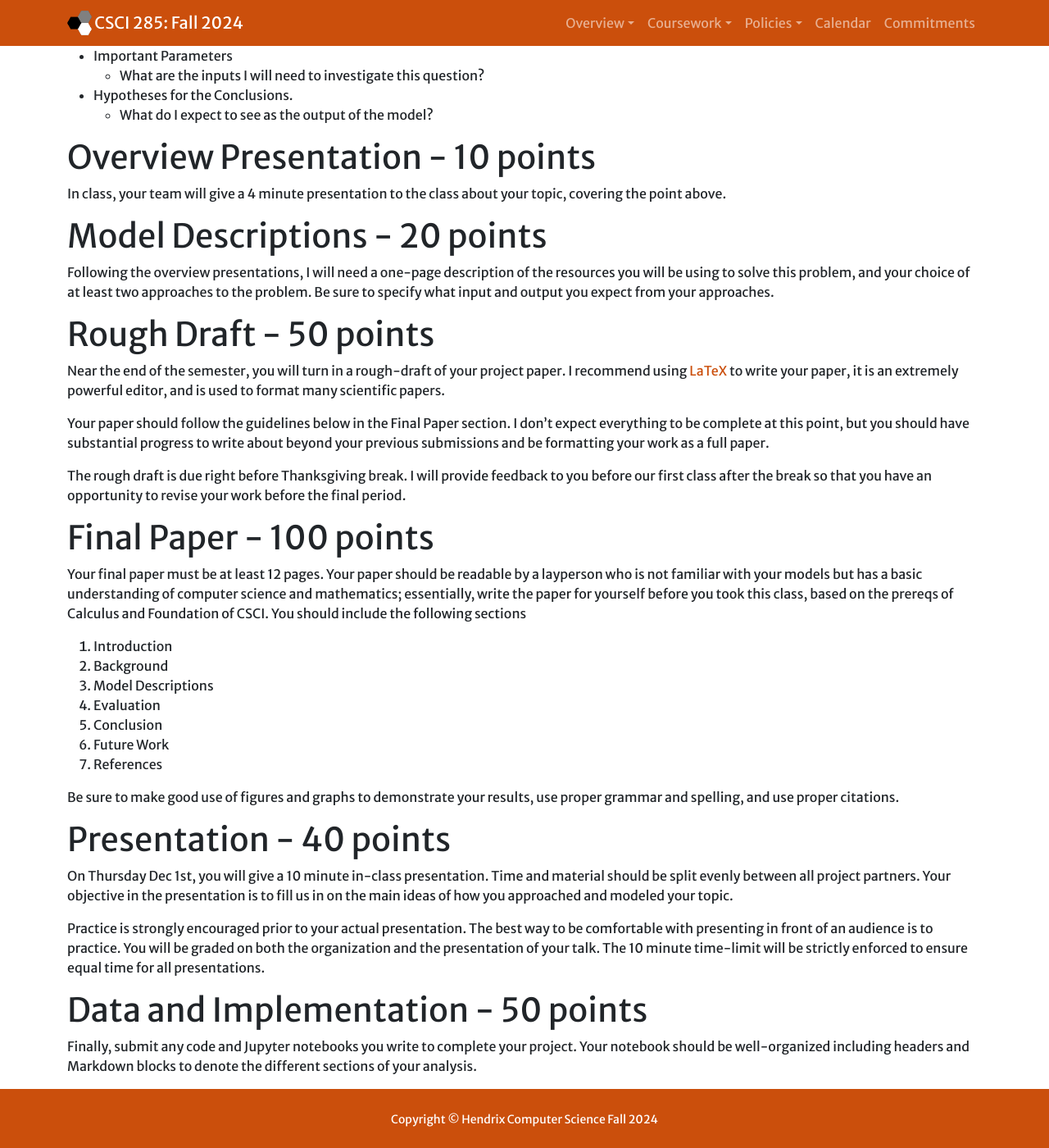
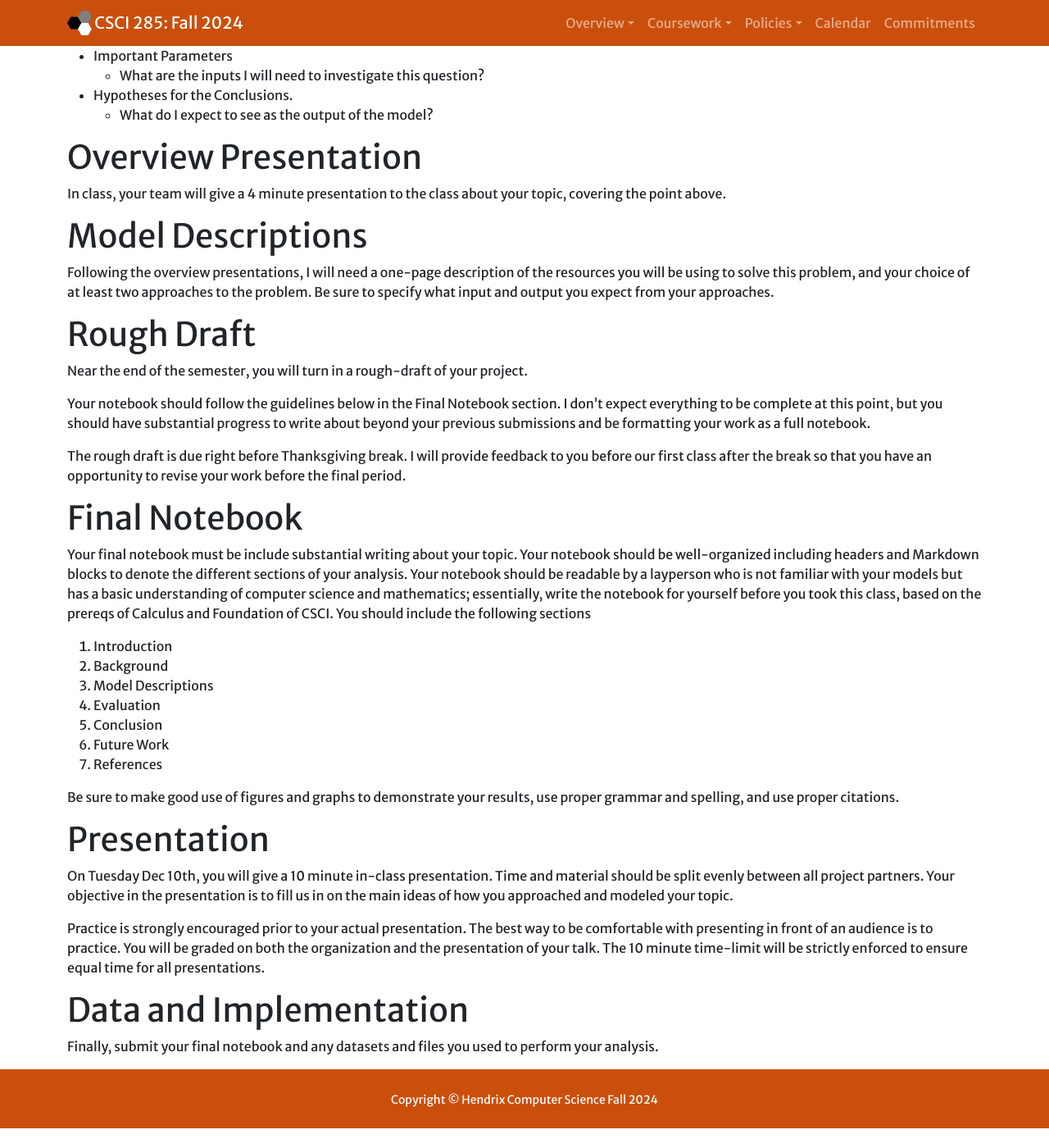
Before and after one commit to Hendrix-CS/csci285, a Jekyll site: the page built from projects/project.md, in a window 1280 px wide and 1400 px high, scrolled down 648 px. Shown: the whole window at 82% size. Built offline with Jekyll 4.4.1, drawn with Linux system fonts in a browser that asks for light colours; nearby versions of some CDN libraries; our own code applies the rules of GitHub Pages for plain Markdown files; after the commit the page ends 2024 px from its top, so only the background shows below that; some of the changed text lies outside the part shown.

Commit message:
final project updates

```diff
--- a/projects/project.md
+++ b/projects/project.md
@@ -9,7 +9,7 @@ worktitle: Final Project
 
 The purpose of this project is to improve your research, writing and communication skills as well as give you an opportunity to explore in-depth a particular domain with your scientific computing skills.
 
-# Topic Selection - 10 points
+# Topic Selection
 
 This project is a group project. You must first select a partner for this project and a topic.
 A good inspiration for topics is the [COMAP Contests in Modeling](https://contest.comap.com/undergraduate/contests/mcm/previous-contests.php). The problems from previous years are posted for both the Mathematical and Interdisciplinary contests, and most of these would be suitable for investigation. You may choose another topic beyond these questions, but it must be as complex and interesting as those posed above.
@@ -17,7 +17,7 @@ A good inspiration for topics is the [COMAP Contests in Modeling](https://contes
 Your topic should be chosen in consultation with me, and you will turn in a paragraph description of your topic. Please see [Topic Selection Criteria](topic-selection.md) for more information about how to select an appropriate topic.
 
 
-# Background Overview - 20 points
+# Background Overview
 
 Next, I will need a one-page overview of your project task. Your one-page document should cover the following:
 
@@ -31,25 +31,25 @@ Next, I will need a one-page overview of your project task. Your one-page docume
 -   Hypotheses for the Conclusions.
     -   What do I expect to see as the output of the model?
 
-# Overview Presentation - 10 points
+# Overview Presentation
 
 In class, your team will give a 4 minute presentation to the class about your topic, covering the point above.
 
-# Model Descriptions - 20 points
+# Model Descriptions
 
 Following the overview presentations, I will need a one-page description of the resources you will be using to solve this problem, and your choice of at least two approaches to the problem. Be sure to specify what input and output you expect from your approaches.
 
-# Rough Draft - 50 points
+# Rough Draft
 
-Near the end of the semester, you will turn in a rough-draft of your project paper. I recommend using [LaTeX](https://overleaf.com/) to write your paper, it is an extremely powerful editor, and is used to format many scientific papers.
+Near the end of the semester, you will turn in a rough-draft of your project.
 
-Your paper should follow the guidelines below in the Final Paper section. I don't expect everything to be complete at this point, but you should have substantial progress to write about beyond your previous submissions and be formatting your work as a full paper.
+Your notebook should follow the guidelines below in the Final Notebook section. I don't expect everything to be complete at this point, but you should have substantial progress to write about beyond your previous submissions and be formatting your work as a full notebook.
 
 The rough draft is due right before Thanksgiving break. I will provide feedback to you before our first class after the break so that you have an opportunity to revise your work before the final period.
 
-# Final Paper - 100 points
+# Final Notebook
 
-Your final paper must be at least 12 pages. Your paper should be readable by a layperson who is not familiar with your models but has a basic understanding of computer science and mathematics; essentially, write the paper for yourself before you took this class, based on the prereqs of Calculus and Foundation of CSCI. You should include the following sections
+Your final notebook must be include substantial writing about your topic. Your notebook should be well-organized including headers and Markdown blocks to denote the different sections of your analysis. Your notebook should be readable by a layperson who is not familiar with your models but has a basic understanding of computer science and mathematics; essentially, write the notebook for yourself before you took this class, based on the prereqs of Calculus and Foundation of CSCI. You should include the following sections
 
 1.  Introduction
 2.  Background
@@ -61,12 +61,12 @@ Your final paper must be at least 12 pages. Your paper should be readable by a l
 
 Be sure to make good use of figures and graphs to demonstrate your results, use proper grammar and spelling, and use proper citations.
 
-# Presentation - 40 points
+# Presentation
 
-On Thursday Dec 1st, you will give a 10 minute in-class presentation. Time and material should be split evenly between all project partners. Your objective in the presentation is to fill us in on the main ideas of how you approached and modeled your topic.
+On Tuesday Dec 10th, you will give a 10 minute in-class presentation. Time and material should be split evenly between all project partners. Your objective in the presentation is to fill us in on the main ideas of how you approached and modeled your topic.
 
 Practice is strongly encouraged prior to your actual presentation. The best way to be comfortable with presenting in front of an audience is to practice. You will be graded on both the organization and the presentation of your talk. The 10 minute time-limit will be strictly enforced to ensure equal time for all presentations.
 
-# Data and Implementation - 50 points
+# Data and Implementation
 
-Finally, submit any code and Jupyter notebooks you write to complete your project. Your notebook should be well-organized including headers and Markdown blocks to denote the different sections of your analysis.
+Finally, submit your final notebook and any datasets and files you used to perform your analysis.
```
Also changed, not shown: index.md (+1 -0 lines), projects/topic-selection.md (+5 -7 lines).
